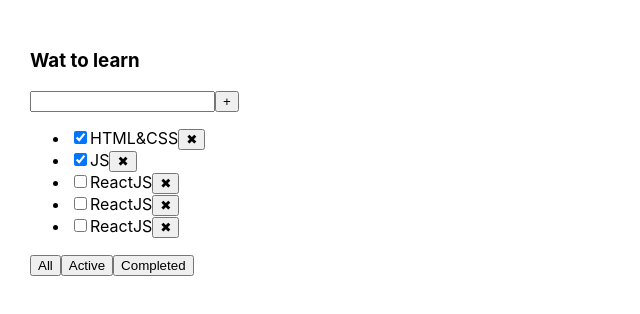
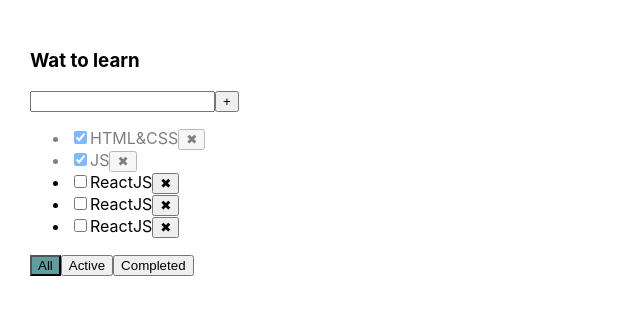
Before and after one commit to germashukanna/it-incubator-todolist-MY, a React (Create React App) app: page / in a window 1280 px wide. Shown: the top 314 px of the page, without its empty margins (0-640 px from the left). Built offline with nearby package versions, Linux system fonts and the light colour scheme.

Commit message:
finished 1 month

```diff
--- a/src/App.tsx
+++ b/src/App.tsx
@@ -38,6 +38,14 @@ function App() {
         setTasks(newTask)
     }
 
+    const changeTaskStatus = (id: string, isDone: boolean) => {
+      let task = tasks.find(t => t.id === id)
+        if (task) {
+            task.isDone = isDone;
+            setTasks([...tasks])
+        }
+    }
+
     return (
         <div className="App">
             <Todolist title={"Wat to learn"}
@@ -45,6 +53,8 @@ function App() {
                       removeTask={removeTask}
                       changeFilter={changeFilter}
                       addTask={addTask}
+                      changeTaskStatus={changeTaskStatus}
+                      filter={filter}
             />
         </div>
     );
--- /dev/null
+++ b/src/Todolist.module.css
@@ -0,0 +1,15 @@
+.error {
+    border: red 1px solid
+}
+
+.errorMessage {
+    color: red;
+}
+
+.activeFilter {
+    background-color: cadetblue;
+}
+
+.isDone {
+    opacity: 0.5;
+}
--- a/src/Todolist.tsx
+++ b/src/Todolist.tsx
@@ -1,6 +1,7 @@
 import React, {useState} from 'react';
 import {FilterValueType} from "./App";
 import {ChangeEvent, KeyboardEvent} from 'react'
+import s from "./Todolist.module.css"
 
 type TodolistPropsType = {
     title: string
@@ -8,6 +9,8 @@ type TodolistPropsType = {
     removeTask: (taskId: string) => void
     changeFilter: (value: FilterValueType) => void
     addTask: (title: string) => void
+    changeTaskStatus: (id: string, isDone: boolean) => void
+    filter: FilterValueType
 }
 
 type TasksType = {
@@ -19,9 +22,15 @@ type TasksType = {
 export const Todolist = (props: TodolistPropsType) => {
 
     const [title, setTitle] = useState('')
+    const [error, setError] = useState<string | null>(null)
 
     const addTask = () => {
-        props.addTask(title)
+        if (title.trim() !== "") {
+            props.addTask(title.trim())
+            setTitle("")
+        } else {
+            setError("Title is required")
+        }
     }
 
     const onChangeHandler = (event: ChangeEvent<HTMLInputElement>) => {
@@ -29,7 +38,8 @@ export const Todolist = (props: TodolistPropsType) => {
     }
 
     const onKeyPressHandler = (event: KeyboardEvent<HTMLInputElement>) => {
-        if(event.key === "Enter"){
+        setError(null)
+        if (event.key === "Enter") {
             addTask()
         }
     }
@@ -48,18 +58,26 @@ export const Todolist = (props: TodolistPropsType) => {
         <div>
             <h3>{props.title}</h3>
             <div>
-                <input value={title} onChange={onChangeHandler}
-                onKeyPress={onKeyPressHandler}
+                <input value={title}
+                       onChange={onChangeHandler}
+                       onKeyPress={onKeyPressHandler}
+                       className={error ? s.error : ''}
                 />
                 <button onClick={() => {addTask()}}>+</button>
+                {error && <div className={s.errorMessage}>{error}</div>}
             </div>
             <ul>
                 {props.tasks.map((task) => {
                     const onClickHandler = () => {
                         props.removeTask(task.id)
                     }
+                    const onChangeHandler = (event: ChangeEvent<HTMLInputElement>) => {
+                        let newIsDoneValue = event.currentTarget.checked
+                        props.changeTaskStatus(task.id, newIsDoneValue)
+
+                    }
                     return (
-                        <li key={task.id}><input type="checkbox" checked={task.isDone}/>
+                        <li className={task.isDone ? s.isDone : ""} key={task.id}><input type="checkbox" checked={task.isDone} onChange={onChangeHandler}/>
                             <span>{task.title}</span>
                             <button onClick={onClickHandler}>✖</button>
                         </li>
@@ -67,9 +85,9 @@ export const Todolist = (props: TodolistPropsType) => {
                 })}
             </ul>
             <div>
-                <button onClick={onAllClickHandler}>All</button>
-                <button onClick={onActiveClickHandler}>Active</button>
-                <button onClick={onCompletedClickHandler}>Completed</button>
+                <button className={props.filter === "all" ? s.activeFilter : ''} onClick={onAllClickHandler}>All</button>
+                <button className={props.filter === "active" ? s.activeFilter : ''} onClick={onActiveClickHandler}>Active</button>
+                <button className={props.filter === "completed" ? s.activeFilter : ''} onClick={onCompletedClickHandler}>Completed</button>
             </div>
         </div>
     )
```
Also changed, not shown: package.json (+7 -1 lines), src/App.css (line endings or trailing spaces), 1 other file (tests, documents, lock files or other folders).
